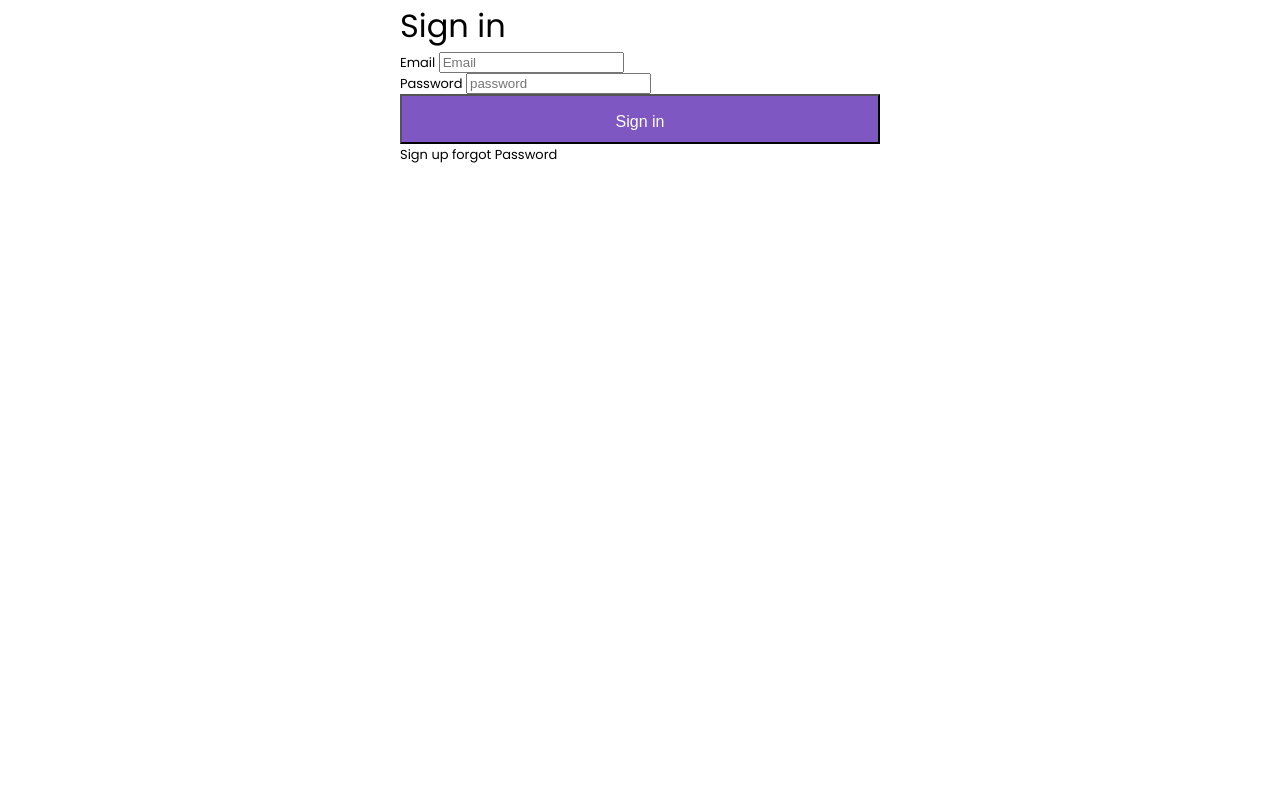
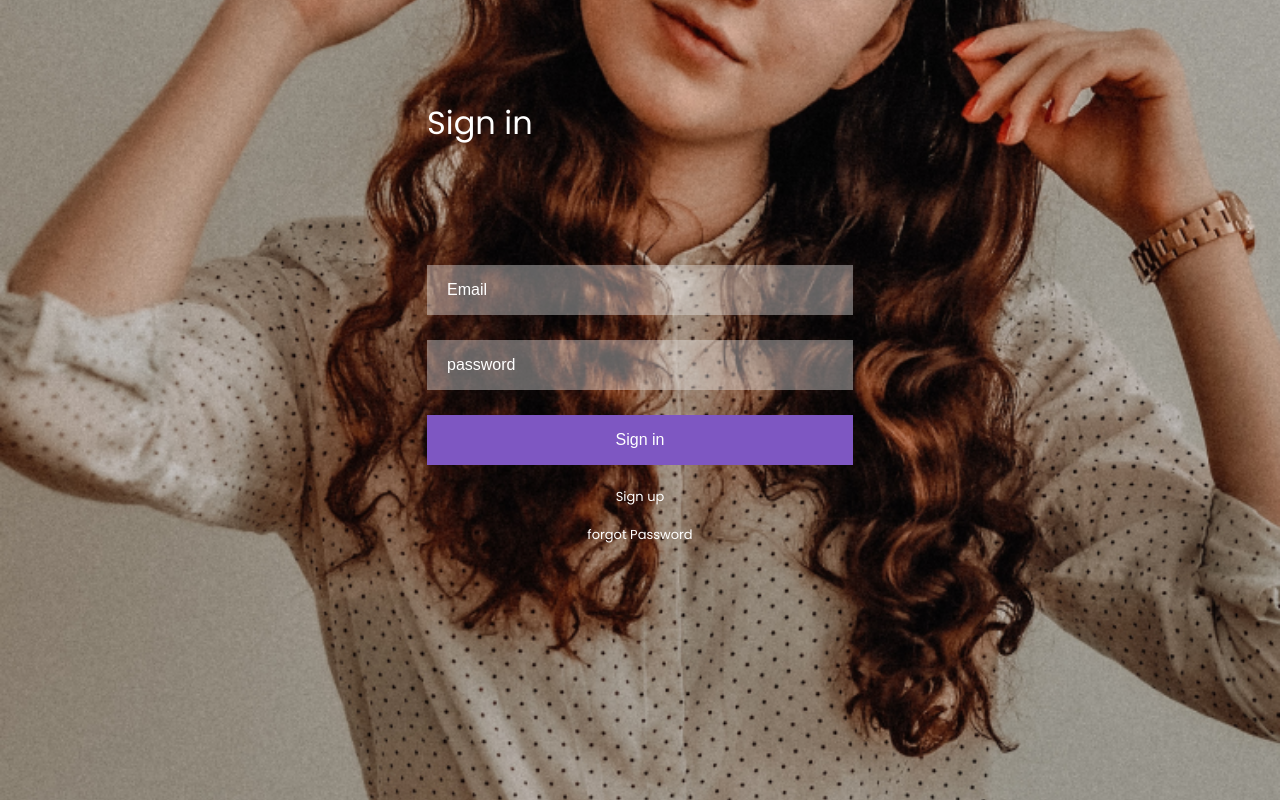
Before and after one commit to bookhabit/Figma_to_HTML, a plain HTML site: page sign_in.html in a window 1280 px wide. Drawn offline with Linux system fonts and the light colour scheme.

Commit message:
로그인 CSS

```diff
--- a/css/common.css
+++ b/css/common.css
@@ -30,10 +30,11 @@ body{
     height: 50px;
     line-height: 50px;
     display: block;
-    background: #7E57C2;
+    background: #7E57C2 !important;
     text-align: center;
     color: #FFFFFF;
     font-size: 16px;
+    border: none;
 }
 
 /* ------------- TEXT ALIGN ------------- */
--- a/css/default.css
+++ b/css/default.css
@@ -22,3 +22,62 @@
 .sign_links a:first-child {
     margin-bottom: 25px;
 }
+
+
+/* -------------SIGN IN------------- */
+.sign_in{
+    height: 100vh;
+    background: url(../images/welcome_bg.png) no-repeat center center/cover ;
+    padding-top: 97px;
+    padding-left: 27px;
+    padding-right: 27px;
+    box-sizing: border-box;
+}
+
+[class^="sign"] .main-tt{
+    color:#FFFFFF;
+}
+
+.sign_in form{
+    margin-top: 116px;
+}
+
+.sign_in form label{
+    display: none;
+}
+
+[class^="sign"] form input{
+    width: 100%;
+    height: 50px;
+    line-height: 50px;
+    border: none;
+    background: rgba(238,238, 238, 0.4);
+    padding: 0 20px;
+    box-sizing: border-box;
+    color: #FFFFFF;
+    font-size: 16px;
+}
+
+[class^="sign"] form input::placeholder{
+    color: #FFFFFF;
+}
+
+[class^="sign"] form p:not(:last-child){
+    margin-bottom: 25px;
+}
+
+.signin_links{
+    margin-top: 20px;
+}
+
+.signin_links a{
+    display: block;
+    text-align: center;
+    color: #FFFFFF;
+    font-size: 13px;
+    line-height: 13px;
+}
+
+.signin_links a:first-child{
+    margin-bottom: 25px;
+}
--- a/sign_in.html
+++ b/sign_in.html
@@ -7,7 +7,7 @@
     <title>Sign in - Fashion App</title>
     <link rel="stylesheet" href="css/default.css">
 </head>
-<body>
+<body class="sign_in">
     <h1 class="main-tt text-left">Sign in</h1>
 
     <form action="#" method="POST">
```
